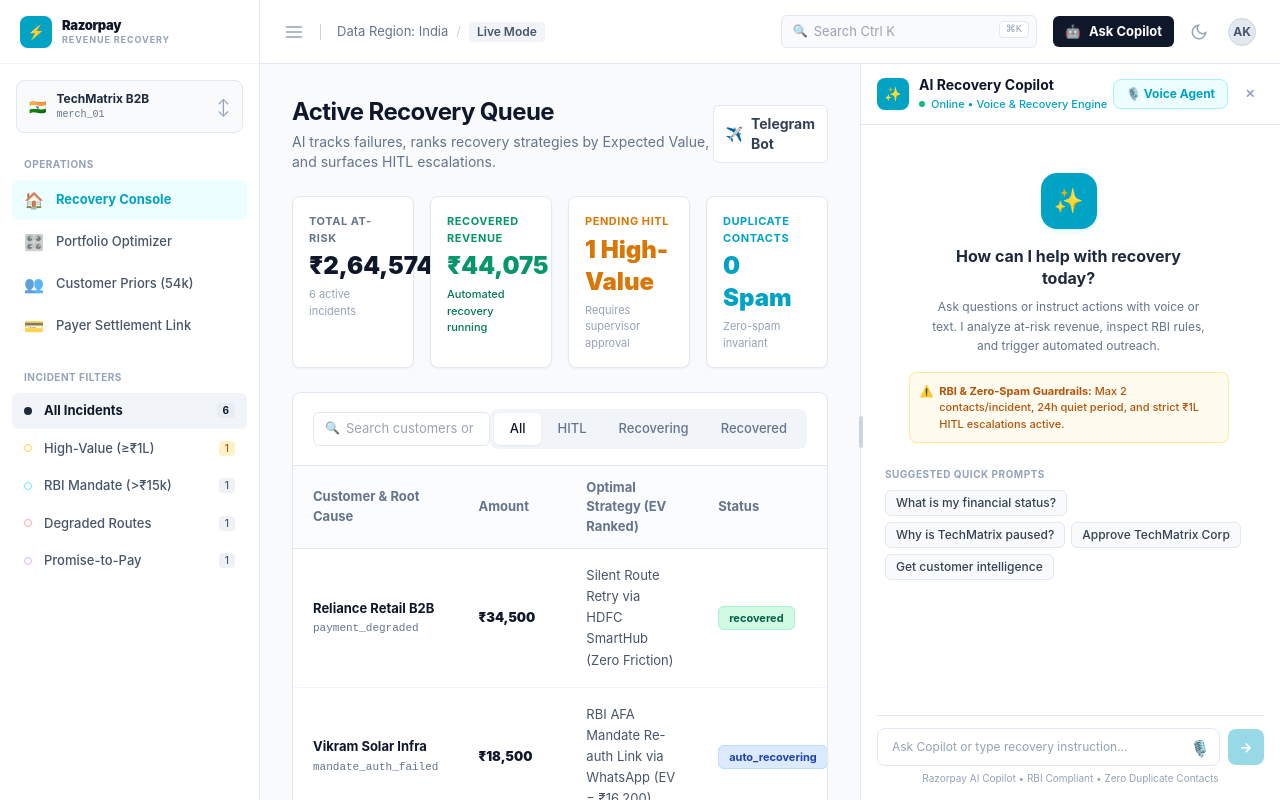
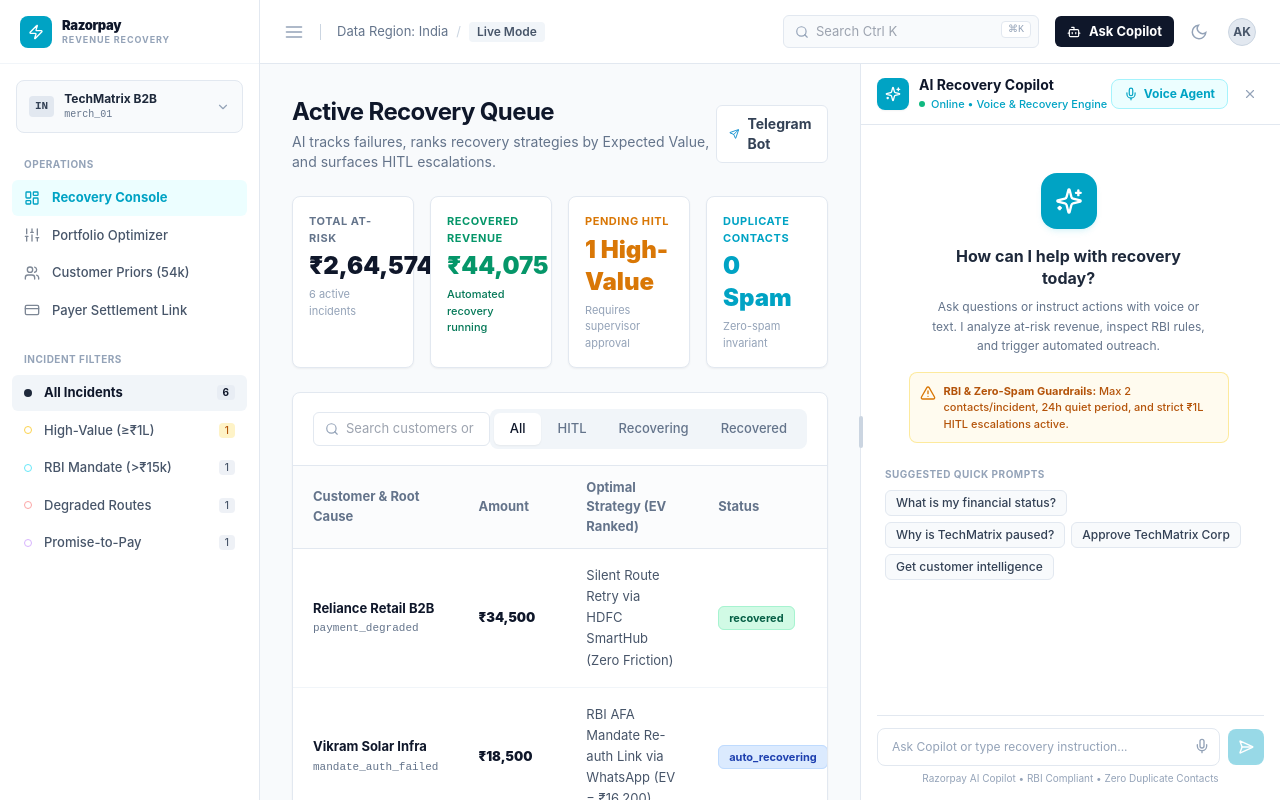
Before and after one commit to Ashwin-Khowala/revenue-recovery-orchestrator, a Next.js app in the folder dashboard/: page / in a window 1280 px wide. Built offline with nearby package versions, Linux system fonts and the light colour scheme.

Commit message:
refactor(ui): replace emojis with professional Lucide React SVG icons across dashboard, payer portal, and AI copilot

```diff
--- a/dashboard/src/app/merchant/page.tsx
+++ b/dashboard/src/app/merchant/page.tsx
@@ -3,6 +3,26 @@
 import React, { useState, useEffect, useRef } from 'react';
 import Link from 'next/link';
 import AIChatBot from '@/components/AIChatBot';
+import {
+  Zap,
+  LayoutDashboard,
+  Sliders,
+  Users,
+  CreditCard,
+  Search,
+  Bot,
+  Send,
+  Phone,
+  CheckCircle2,
+  AlertTriangle,
+  ArrowRight,
+  ShieldCheck,
+  ChevronDown,
+  Sparkles,
+  X,
+  Radio,
+  Check,
+} from 'lucide-react';
 
 interface Incident {
   id: string;
@@ -241,7 +261,7 @@
         {/* Header Logo */}
         <div className="h-16 flex items-center px-5 border-b border-slate-100 gap-2.5">
           <div className="w-8 h-8 rounded-lg bg-[#00A3C4] flex items-center justify-center text-white font-extrabold text-sm shadow-xs">
-            ⚡
+            <Zap className="w-4 h-4 text-white" />
           </div>
           <div>
             <div className="text-[13px] font-black text-slate-900 tracking-tight leading-tight">Razorpay</div>
@@ -253,13 +273,13 @@
         <div className="p-4 pb-2">
           <button className="w-full flex items-center justify-between px-3 py-2.5 bg-slate-50 border border-slate-200 hover:border-slate-300 rounded-lg transition-all text-left group">
             <div className="flex items-center gap-2.5">
-              <span className="text-sm">🇮🇳</span>
+              <span className="text-[11px] font-bold px-1.5 py-0.5 rounded bg-slate-200 text-slate-700 font-mono">IN</span>
               <div>
                 <div className="text-xs font-bold text-slate-800">TechMatrix B2B</div>
                 <div className="text-[10px] text-slate-500 font-mono">merch_01</div>
               </div>
             </div>
-            <span className="text-slate-400 group-hover:text-slate-600">↕</span>
+            <ChevronDown className="w-3.5 h-3.5 text-slate-400 group-hover:text-slate-600" />
           </button>
         </div>
 
@@ -275,28 +295,28 @@
                 href="/merchant"
                 className="flex items-center gap-3 px-3 py-2 rounded-md bg-cyan-50 text-[#00A3C4] font-bold text-[13px]"
               >
-                <span className="text-base opacity-90">🏠</span>
+                <LayoutDashboard className="w-4 h-4" />
                 Recovery Console
               </Link>
               <Link
                 href="/merchant/optimizer"
                 className="flex items-center gap-3 px-3 py-2 rounded-md text-slate-600 hover:bg-slate-100 hover:text-slate-900 font-medium text-[13px] transition-colors"
               >
-                <span className="text-base opacity-70">🎛️</span>
+                <Sliders className="w-4 h-4 opacity-70" />
                 Portfolio Optimizer
               </Link>
               <Link
                 href="/merchant/customers/merch_01"
                 className="flex items-center gap-3 px-3 py-2 rounded-md text-slate-600 hover:bg-slate-100 hover:text-slate-900 font-medium text-[13px] transition-colors"
               >
-                <span className="text-base opacity-70">👥</span>
+                <Users className="w-4 h-4 opacity-70" />
                 Customer Priors (54k)
               </Link>
               <Link
                 href="/payer"
                 className="flex items-center gap-3 px-3 py-2 rounded-md text-slate-600 hover:bg-slate-100 hover:text-slate-900 font-medium text-[13px] transition-colors"
               >
-                <span className="text-base opacity-70">💳</span>
+                <CreditCard className="w-4 h-4 opacity-70" />
                 Payer Settlement Link
               </Link>
             </nav>
@@ -411,7 +431,7 @@
           <div className="flex items-center gap-4">
             {/* Search Input */}
             <div className="relative hidden md:block">
-              <span className="absolute left-3 top-2 text-slate-400 text-xs">🔍</span>
+              <Search className="absolute left-3 top-2.5 text-slate-400 w-3.5 h-3.5" />
               <input
                 type="text"
                 placeholder="Search Ctrl K"
@@ -424,7 +444,7 @@
               onClick={() => setIsCopilotOpen(prev => !prev)}
               className="hidden lg:flex items-center gap-2 px-3 py-1.5 bg-slate-900 hover:bg-slate-800 text-white text-[13px] font-bold rounded-md transition-colors"
             >
-              <span>🤖</span>
+              <Bot className="w-3.5 h-3.5" />
               Ask Copilot
             </button>
 
@@ -457,7 +477,7 @@
                 rel="noopener noreferrer"
                 className="px-3 py-2 rounded-md bg-white border border-slate-200 text-slate-700 hover:bg-slate-50 text-sm font-bold transition-all shadow-xs flex items-center gap-2"
               >
-                <span className="text-[#0088cc]">✈️</span>
+                <Send className="w-3.5 h-3.5 text-[#0088cc]" />
                 <span>Telegram Bot</span>
               </a>
             </div>
@@ -466,7 +486,7 @@
             {channelResult && (
               <div className="p-4 rounded-lg bg-emerald-50 border border-emerald-200 text-emerald-900 text-[13px] font-medium flex items-center justify-between shadow-xs">
                 <span className="flex items-center gap-2">
-                  <span>⚡</span>
+                  <Zap className="w-4 h-4 text-emerald-600" />
                   <span>{channelResult}</span>
                 </span>
                 <button onClick={() => setChannelResult(null)} className="text-emerald-700 hover:text-emerald-900 font-bold text-lg leading-none">
@@ -506,7 +526,7 @@
             <div className="bg-white border border-slate-200 rounded-lg shadow-sm">
               <div className="px-5 py-4 border-b border-slate-200 flex items-center justify-between">
                 <div className="relative w-72">
-                  <span className="absolute left-3 top-2 text-slate-400 text-xs">🔍</span>
+                  <Search className="absolute left-3 top-2.5 text-slate-400 w-3.5 h-3.5" />
                   <input
                     type="text"
                     value={searchQuery}
@@ -589,18 +609,20 @@
                             <button
                               onClick={() => handleTriggerPlivoCall(inc)}
                               disabled={sendingChannel === 'plivo'}
-                              className="px-3 py-1.5 rounded-md bg-white border border-slate-200 hover:bg-slate-50 text-slate-700 font-bold text-xs transition-colors shadow-sm"
+                              className="px-3 py-1.5 rounded-md bg-white border border-slate-200 hover:bg-slate-50 text-slate-700 font-bold text-xs transition-colors shadow-sm inline-flex items-center gap-1"
                               title="Outbound Plivo Telephony Voice Call"
                             >
-                              📞 Call
+                              <Phone className="w-3 h-3" />
+                              <span>Call</span>
                             </button>
                             <button
                               onClick={() => handleSendTelegram(inc)}
                               disabled={sendingChannel === 'telegram'}
-                              className="px-3 py-1.5 rounded-md bg-cyan-50 border border-cyan-100 hover:bg-cyan-100 text-[#00A3C4] font-bold text-xs transition-colors shadow-sm"
+                              className="px-3 py-1.5 rounded-md bg-cyan-50 border border-cyan-100 hover:bg-cyan-100 text-[#00A3C4] font-bold text-xs transition-colors shadow-sm inline-flex items-center gap-1"
                               title="Dispatch Telegram Alert"
                             >
-                              🤖 Alert
+                              <Send className="w-3 h-3 text-[#00A3C4]" />
+                              <span>Alert</span>
                             </button>
                           </td>
                         </tr>
@@ -665,7 +687,7 @@
               className="fixed bottom-6 right-6 z-50 bg-slate-900 hover:bg-slate-800 text-white px-4 py-3 rounded-xl shadow-2xl border border-slate-700 flex items-center gap-3 transition-all duration-200 hover:scale-105 group"
             >
               <div className="w-7 h-7 rounded-lg bg-[#00A3C4] flex items-center justify-center text-white text-xs font-bold shadow-xs">
-                ✨
+                <Sparkles className="w-3.5 h-3.5" />
               </div>
               <div className="text-left">
                 <div className="text-xs font-bold leading-tight flex items-center gap-1.5">
--- a/dashboard/src/components/AIChatBot.tsx
+++ b/dashboard/src/components/AIChatBot.tsx
@@ -1,6 +1,19 @@
 'use client';
 
 import React, { useState, useRef, useEffect } from 'react';
+import {
+  Sparkles,
+  Bot,
+  Mic,
+  MicOff,
+  SendHorizontal,
+  X,
+  AlertTriangle,
+  Zap,
+  User,
+  CheckCircle2,
+  Radio,
+} from 'lucide-react';
 
 export interface AIChatBotProps {
   role: 'merchant' | 'payer';
@@ -378,7 +391,7 @@
         className="fixed bottom-6 right-6 z-50 bg-slate-900 hover:bg-slate-800 text-white px-4 py-3 rounded-2xl shadow-2xl border border-slate-700 flex items-center gap-3 transition-all duration-200 hover:scale-105 group"
       >
         <div className="w-7 h-7 rounded-xl bg-[#00A3C4] flex items-center justify-center text-white text-xs font-bold shadow-xs">
-          ✨
+          <Sparkles className="w-3.5 h-3.5" />
         </div>
         <div className="text-left">
           <div className="text-xs font-bold leading-tight flex items-center gap-1.5">
@@ -399,7 +412,7 @@
       <div className="px-4 py-3 flex items-center justify-between bg-white border-b border-slate-200 shrink-0">
         <div className="flex items-center gap-2.5">
           <div className="w-8 h-8 rounded-lg bg-[#00A3C4] flex items-center justify-center text-white text-sm shadow-sm font-bold">
-            ✨
+            <Sparkles className="w-4 h-4 text-white" />
           </div>
           <div>
             <h3 className="text-sm font-bold leading-tight text-slate-900">
@@ -429,7 +442,17 @@
                 : 'bg-cyan-50 text-[#00A3C4] hover:bg-cyan-100 border border-cyan-200'
             }`}
           >
-            <span>{mode === 'voice' ? '✕ Stop Voice' : '🎙️ Voice Agent'}</span>
+            {mode === 'voice' ? (
+              <>
+                <X className="w-3.5 h-3.5" />
+                <span>Stop Voice</span>
+              </>
+            ) : (
+              <>
+                <Mic className="w-3.5 h-3.5" />
+                <span>Voice Agent</span>
+              </>
+            )}
           </button>
 
           <button
@@ -437,7 +460,7 @@
             className="w-7 h-7 rounded-lg flex items-center justify-center text-slate-400 hover:text-slate-700 hover:bg-slate-100 text-xs font-bold transition-colors"
             title="Collapse Panel (⌘J)"
           >
-            ✕
+            <X className="w-3.5 h-3.5" />
           </button>
         </div>
       </div>
@@ -450,7 +473,7 @@
             {messages.length === 0 ? (
               <div className="flex flex-col items-center justify-center text-center py-8 px-2 space-y-4 my-auto">
                 <div className="w-14 h-14 rounded-2xl bg-[#00A3C4] flex items-center justify-center text-white text-2xl shadow-md shadow-cyan-500/10">
-                  ✨
+                  <Sparkles className="w-7 h-7 text-white" />
                 </div>
 
                 <div className="space-y-2 max-w-[280px]">
@@ -466,8 +489,8 @@
                   </p>
                 </div>
 
-                <div className="text-[11px] font-medium text-amber-700 bg-amber-50/80 border border-amber-200/80 rounded-lg p-2.5 text-left max-w-[320px] flex items-start gap-1.5 mt-2">
-                  <span>⚠️</span>
+                <div className="text-[11px] font-medium text-amber-700 bg-amber-50/80 border border-amber-200/80 rounded-lg p-2.5 text-left max-w-[320px] flex items-start gap-2 mt-2">
+                  <AlertTriangle className="w-4 h-4 text-amber-600 shrink-0 mt-0.5" />
                   <span>
                     <strong>RBI & Zero-Spam Guardrails:</strong> Max 2 contacts/incident, 24h quiet period, and strict ₹1L HITL escalations active.
                   </span>
@@ -519,7 +542,7 @@
                             key={idx}
                             className="text-[10px] font-mono px-2 py-0.5 rounded flex items-center gap-1.5 bg-emerald-50 text-emerald-800 border border-emerald-200"
                           >
-                            <span>⚡</span>
+                            <Zap className="w-3 h-3 text-emerald-600" />
                             <span>
                               <strong>Tool:</strong> {t.tool}
                             </span>
@@ -567,12 +590,12 @@
                 <button
                   type="button"
                   onClick={toggleTextMic}
-                  className={`absolute right-2.5 top-2 transition-colors text-base ${
+                  className={`absolute right-2.5 top-2.5 transition-colors ${
                     isListening ? 'text-red-500 animate-pulse' : 'text-slate-400 hover:text-slate-600'
                   }`}
                   title="Speech-to-Text Mic"
                 >
-                  🎙️
+                  <Mic className="w-4 h-4" />
                 </button>
               </div>
 
@@ -581,7 +604,7 @@
                 disabled={!input.trim() || loading}
                 className="w-9 h-9 rounded-lg bg-[#00A3C4] hover:bg-[#008ea6] text-white flex items-center justify-center text-sm font-bold transition-all disabled:opacity-40 disabled:cursor-not-allowed shadow-xs shrink-0"
               >
-                &rarr;
+                <SendHorizontal className="w-4 h-4" />
               </button>
             </form>
 
@@ -592,12 +615,12 @@
         </div>
       ) : (
         /* Voice Chat Mode */
-        <div className="flex-1 flex flex-col justify-between p-4 bg-[#0F172A] text-white">
-          <div className="flex-1 overflow-y-auto space-y-3 pr-1">
+        <div className="flex-1 flex flex-col justify-between p-4 bg-slate-900 text-white min-h-0">
+          <div className="flex-1 overflow-y-auto space-y-3 pr-1 custom-scrollbar">
             {voiceTurns.length === 0 ? (
               <div className="flex flex-col items-center justify-center text-center py-10 space-y-4 my-auto">
                 <div className="w-16 h-16 rounded-3xl bg-[#00A3C4] flex items-center justify-center text-white text-2xl shadow-lg shadow-cyan-500/20 animate-pulse">
-                  🎙️
+                  <Mic className="w-7 h-7 text-white" />
                 </div>
                 <div className="space-y-1">
                   <h4 className="text-sm font-bold text-white">Gemini 3.1 Live Voice Engine</h4>
@@ -615,7 +638,17 @@
                     }`}
                   >
                     <span className="font-bold text-[9px] block opacity-70 mb-0.5">
-                      {turn.speaker === 'agent' ? '✨ Voice Copilot' : `👤 ${customerName}`}
+                      {turn.speaker === 'agent' ? (
+                        <>
+                          <Sparkles className="w-2.5 h-2.5 inline mr-1 text-cyan-400" />
+                          Voice Copilot
+                        </>
+                      ) : (
+                        <>
+                          <User className="w-2.5 h-2.5 inline mr-1" />
+                          {customerName}
+                        </>
+                      )}
                     </span>
                     <MarkdownRenderer content={turn.text} isDark={turn.speaker !== 'user'} />
                   </div>
@@ -626,7 +659,7 @@
                         key={tIdx}
                         className="text-[10px] font-mono px-2.5 py-1 rounded-lg bg-emerald-950 text-emerald-300 border border-emerald-700 ml-6 flex items-center gap-1.5 shadow-xs"
                       >
-                        <span>⚡</span>
+                        <Zap className="w-3 h-3 text-emerald-400" />
                         <span>
                           <strong>Tool Executed:</strong> {tool.tool} &mdash; {tool.message}
                         </span>
@@ -639,7 +672,7 @@
           </div>
 
           {/* Voice Controls */}
-          <div className="pt-2 border-t border-slate-800 space-y-2">
+          <div className="pt-3 border-t border-slate-800 space-y-2 shrink-0">
             <button
               onClick={() => {
                 if (isListening) {
@@ -649,13 +682,23 @@
                   startSpeechRecognition(handleSendVoice);
                 }
               }}
-              className={`w-full py-3 rounded-xl text-xs font-bold transition-all shadow-md flex items-center justify-center gap-2 ${
+              className={`w-full py-2.5 rounded-xl text-xs font-bold transition-all shadow-md flex items-center justify-center gap-2 ${
                 isListening
                   ? 'bg-red-600 text-white animate-pulse'
                   : 'bg-[#00A3C4] hover:bg-[#008da8] text-white'
               }`}
             >
-              <span>{isListening ? '🔴 Listening... (Tap to Send)' : '🎤 Tap to Speak Query'}</span>
+              {isListening ? (
+                <>
+                  <Radio className="w-3.5 h-3.5 animate-pulse" />
+                  <span>Listening... (Tap to Send)</span>
+                </>
+              ) : (
+                <>
+                  <Mic className="w-3.5 h-3.5" />
+                  <span>Tap to Speak Query</span>
+                </>
+              )}
             </button>
 
             {/* Quick voice chips */}
```
Also changed, not shown: dashboard/src/app/payer/page.tsx (+58 -25 lines).
